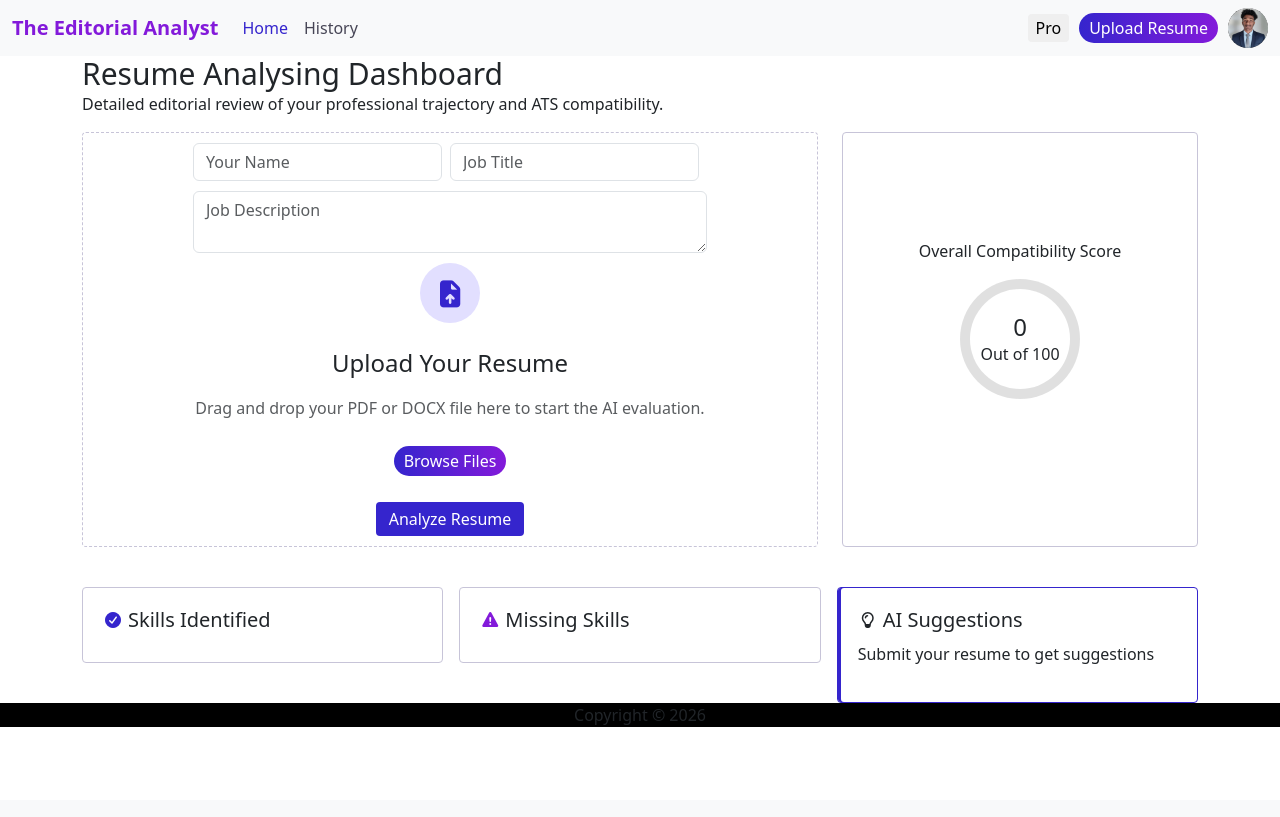
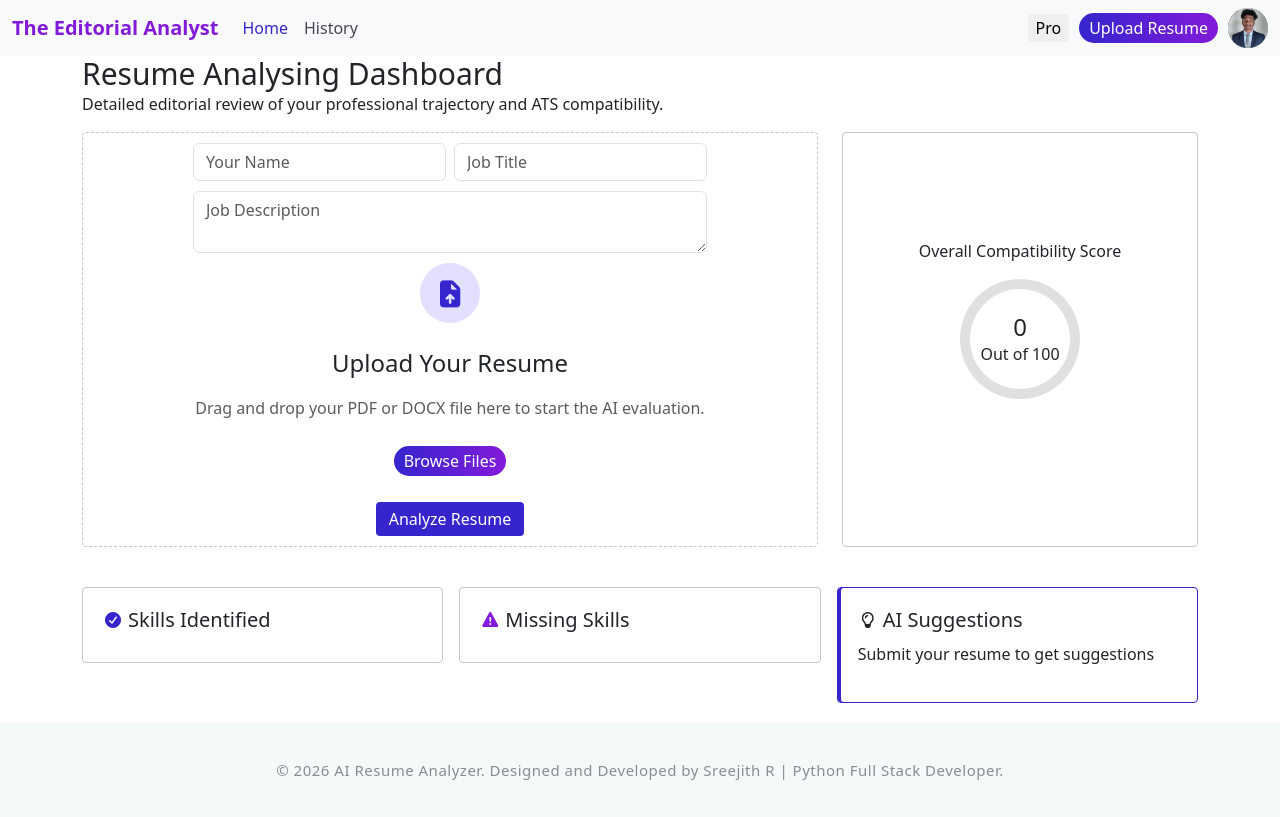
Before and after one commit to sreejith5533/Ai-Resume-Analyzer-Full-Stack, a Django app: page / in a window 1280 px wide. Before the commit the page ends 727 px from the top, so only its background shows below. Run offline with Django 5.2, Linux system fonts and the light colour scheme; some libraries are stand-ins or nearby versions.

Commit message:
Updated footer styles and fixed alignment issues

```diff
--- a/static/css/style.css
+++ b/static/css/style.css
@@ -98,6 +98,7 @@
 .profile-div {
   display: flex;
   align-items: center;
+  justify-content: space-between;
   gap: 10px;
 }
 
@@ -171,16 +172,12 @@
 }
 
 
-.role-div-input{
-  padding-left: 0 !important ;
-}
 
 .suggestion-card {
   border: 1px solid #3525cd;
   border-radius: 4px;
   /* fake left 3px border */
   box-shadow: inset 3px 0 0 #3525cd;
-
 }
 
 .card-header {
@@ -299,10 +296,10 @@
   width: 100% !important;
 }
 
-.name-input-div {
-  padding-left: 0 !important;
+.job-description-div{
+  padding: 0 4px;
+  width: 100%;
 }
-
 
 .name,
 .role {
@@ -369,15 +366,34 @@ footer p {
   color: #32294f !important;
 }
 
+.resume-role,
+.resume-score,
+.upload-at {
+  margin-bottom: 0;
+}
 
+.footer {
+  background: rgb(244, 250, 250);
+  color: #32294f;
+  padding: 20px;
+  margin-top: 20px;
+}
 
-.resume-role, .resume-score , .upload-at{
-  margin-bottom: 0;
+.footer p {
+  margin-bottom: 0 !important;
+  font-size: 15px;
+  color: #8a8c8f;
+  text-align: center;
+  letter-spacing: 0.5px;
+  font-weight: 500;
+  padding: 15px 10px;
+  line-height: 1.6;
 }
 
 
 
-.footer{
-  background: #000;
-  width: 100%;
+@media (max-width: 468px) {
+  .heading-text {
+    font-size: 20px !important;
+  }
 }
--- a/templates/base.html
+++ b/templates/base.html
@@ -72,7 +72,7 @@
     </div>
 
     <footer class="footer">
-      <p>Copyright &copy; 2026</p>
+      <p>© 2026 AI Resume Analyzer. Designed and Developed by Sreejith R | Python Full Stack Developer.</p>
     </footer>
     <script>
       function openFileInput() {
--- a/templates/home.html
+++ b/templates/home.html
@@ -10,10 +10,10 @@
 
 <div class="row g-4 justify-content-center">
   <div class="col-md-8">
-    <div class="upload-box">
+    <div class="upload-box container">
       <form class="upload-form" method="POST" enctype="multipart/form-data">
         {% csrf_token %}
-        <div class="row input-row g-3">
+        <div class="row g-2 input-row">
           <div class="col-12 col-md-6 name-input-div">
             <input
               type="text"
@@ -33,6 +33,7 @@
             />
           </div>
         </div>
+        <div class="job-description-div">
           <textarea
             class="form-control job_description"
             name="job_description"
@@ -40,6 +41,7 @@
             placeholder="Job Description"
             required
           ></textarea>
+        </div>
         <div class="upload-icon">
           <i class="fa-solid fa-file-arrow-up"></i>
         </div>
```
Lines whose indentation alone changed are shown as unchanged.
